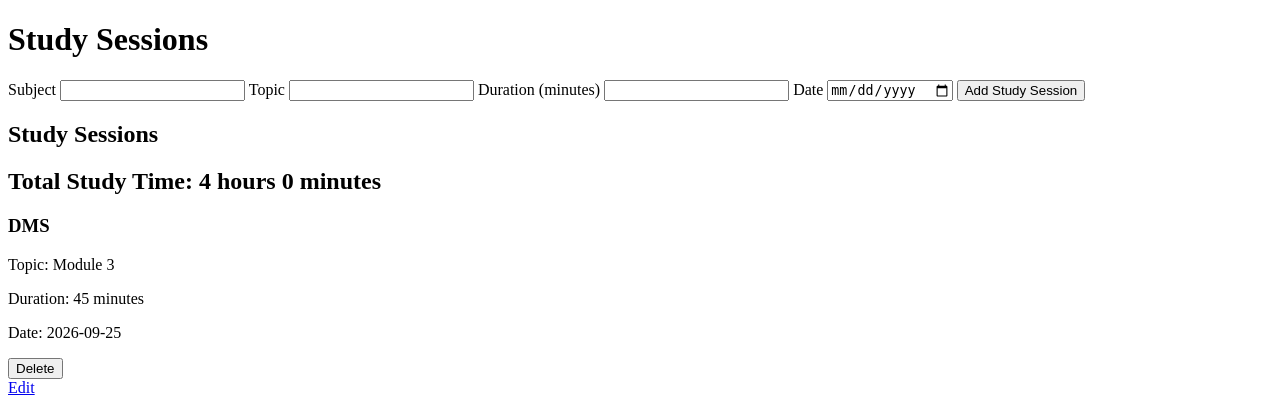
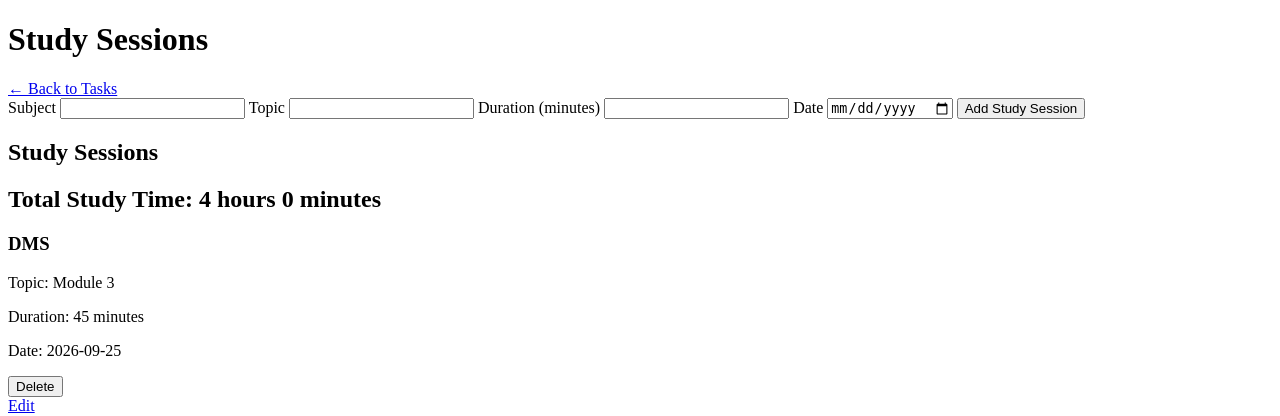
Before and after one commit to Bahula21/Student-Productivity-Tracker, a Flask app: page /study-sessions in a window 1280 px wide. Shown: the top 416 px of the page. Run offline with Flask 3, Linux system fonts and the light colour scheme; data comes from the database, SQL or seed files in the repository.

Commit message:
Link tasks and study sessions

```diff
--- a/templates/index.html
+++ b/templates/index.html
@@ -9,6 +9,8 @@
 <body>
     <div class="conatiner">
         <h1>Student Productivity Tracker</h1>
+
+        <a href="/study-sessions">Study Sessions</a>
 
         <div>
            <form method="GET" class="search-filter-form">
--- a/templates/study_sessions.html
+++ b/templates/study_sessions.html
@@ -7,6 +7,8 @@
 </head>
 <body>
     <h1>Study Sessions</h1>
+
+    <a href="/">← Back to Tasks</a>
 
     <form method="POST">
 
```
